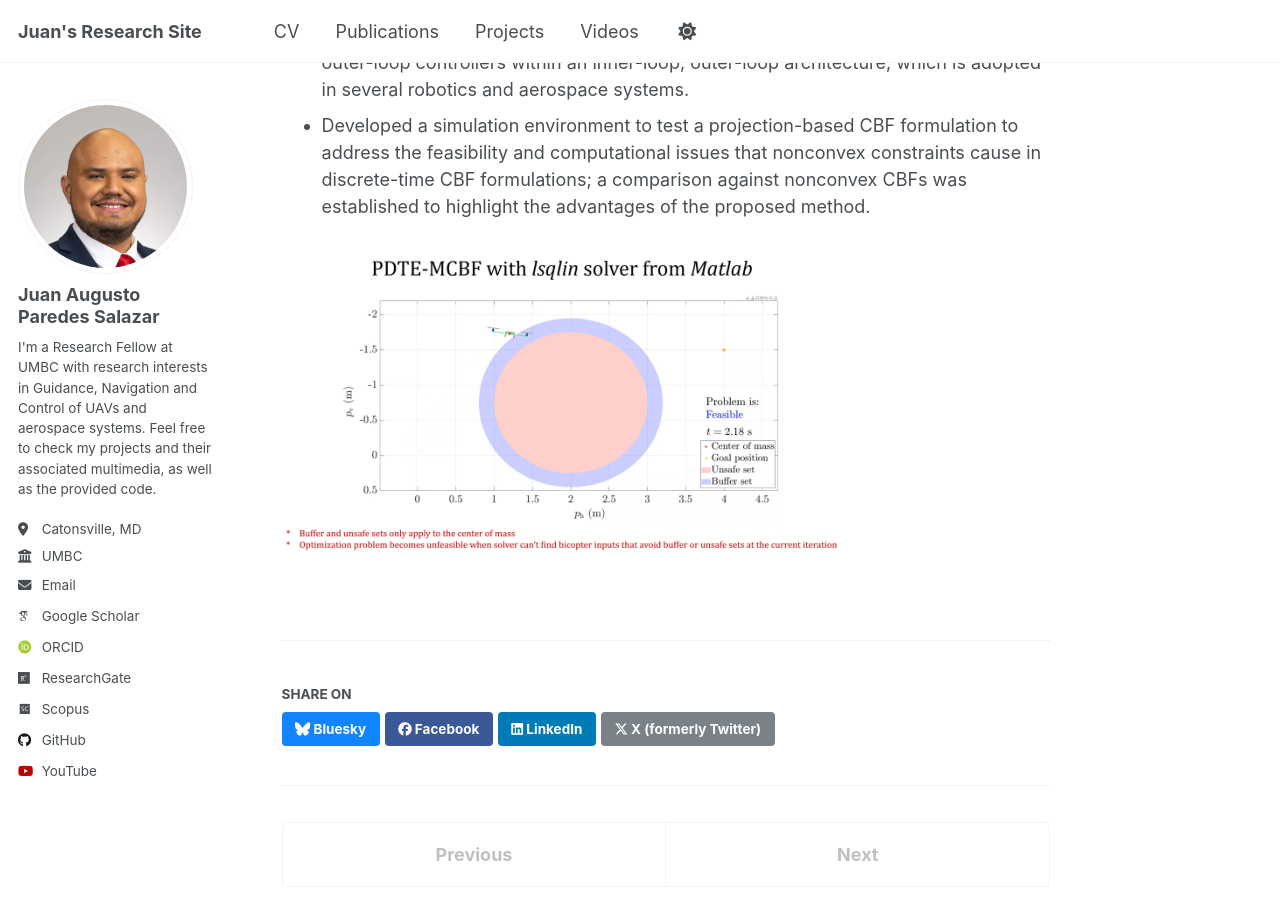
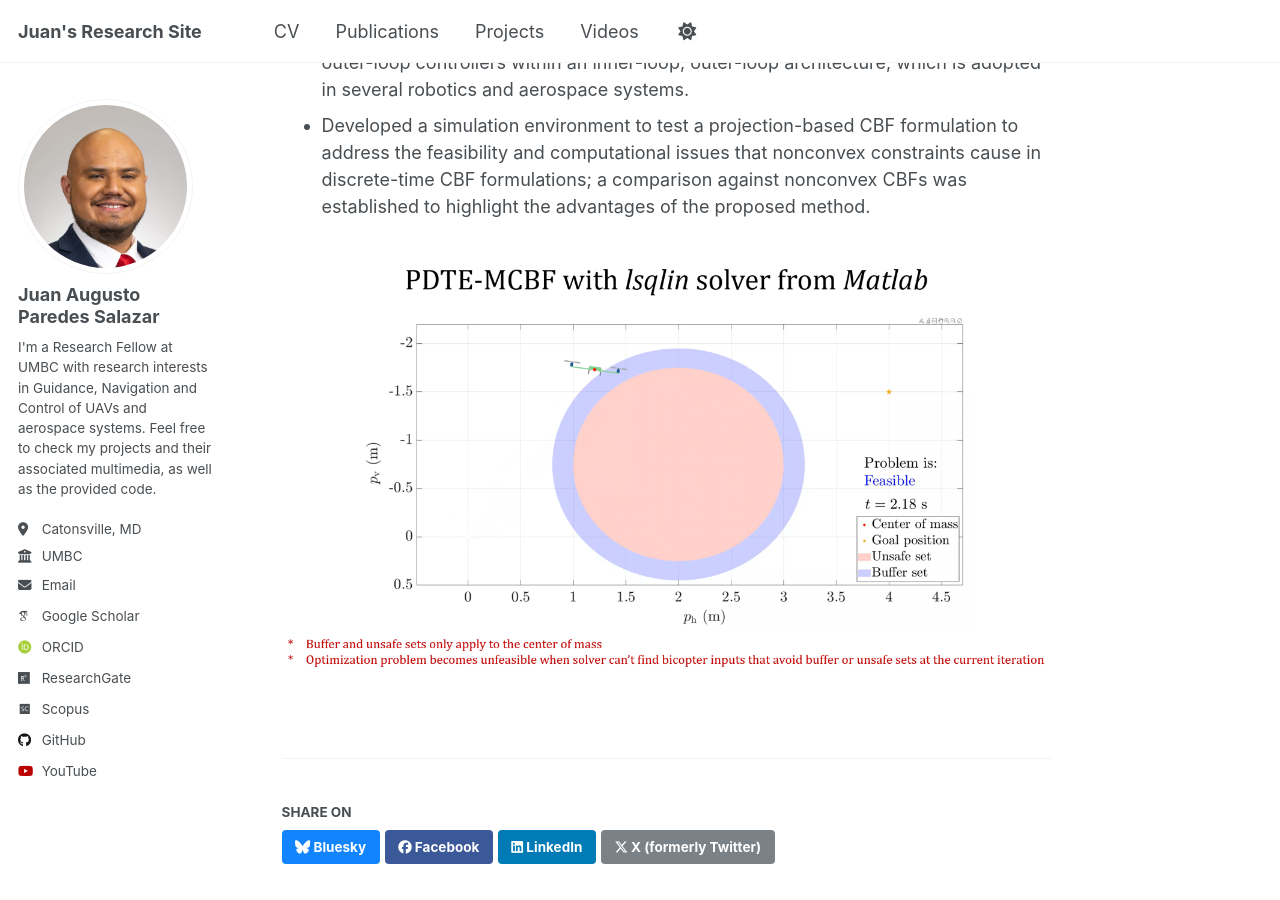
Before and after one commit to JAParedes/JAParedes.github.io, a Jekyll site: the page built from _projects/projects-1-cbf.md, in a window 1280 px wide and 900 px high, scrolled down 517 px. Built offline with Jekyll 4.4.1, drawn with Linux system fonts in a browser that asks for light colours; some web fonts are replaced; a script that is not in the unit is left out.

Commit message:
Aspect ratio test for images

```diff
--- a/_projects/projects-1-cbf.md
+++ b/_projects/projects-1-cbf.md
@@ -1,6 +1,6 @@
 ---
 title: "Control barrier functions"
-excerpt: "Control barrier functions for discrete-time systems with applications to robotics and aerospace systems <br/><img src='/images/videos/PDTE-MCBF_thumbnail_v2.png' width='560' height='315'>"
+excerpt: "Control barrier functions for discrete-time systems with applications to robotics and aerospace systems <br/><img src='/images/videos/PDTE-MCBF_thumbnail_v2.png' width='752' height='423'>"
 collection: projects
 ---
 
@@ -11,4 +11,4 @@ The main tasks performed in this project so far are the following:
 - Developed a discrete-time, predictive CBF formulation for systems with unmodeled delays and input dynamics. This setup simplifies the implementation of CBFs on outer-loop controllers within an inner-loop, outer-loop architecture, which is adopted in several robotics and aerospace systems.
 - Developed a simulation environment to test a projection-based CBF formulation to address the feasibility and computational issues that nonconvex constraints cause in discrete-time CBF formulations; a comparison against nonconvex CBFs was established to highlight the advantages of the proposed method.
 
-<img src="/images/videos/PDTE-MCBF_thumbnail_v2.png" width="560" height="315">
+<img src="/images/videos/PDTE-MCBF_thumbnail_v2.png">
```
